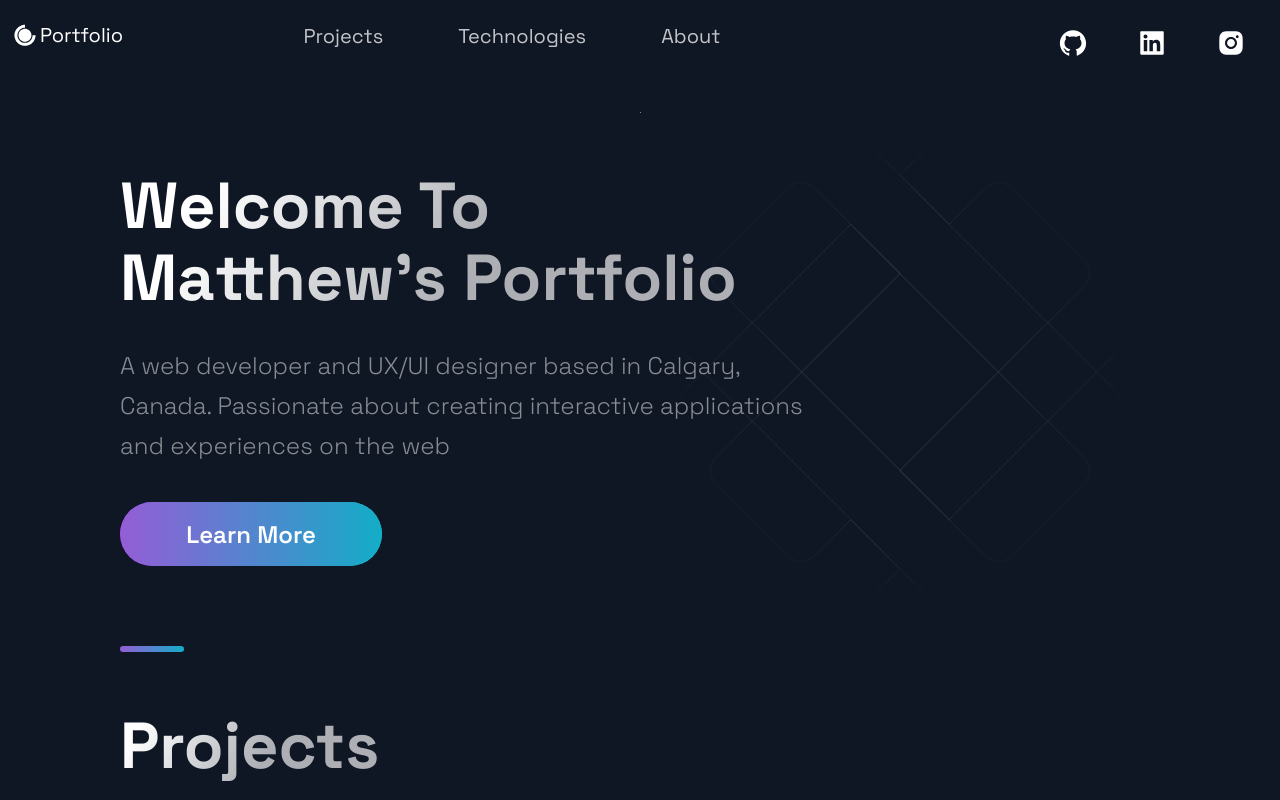
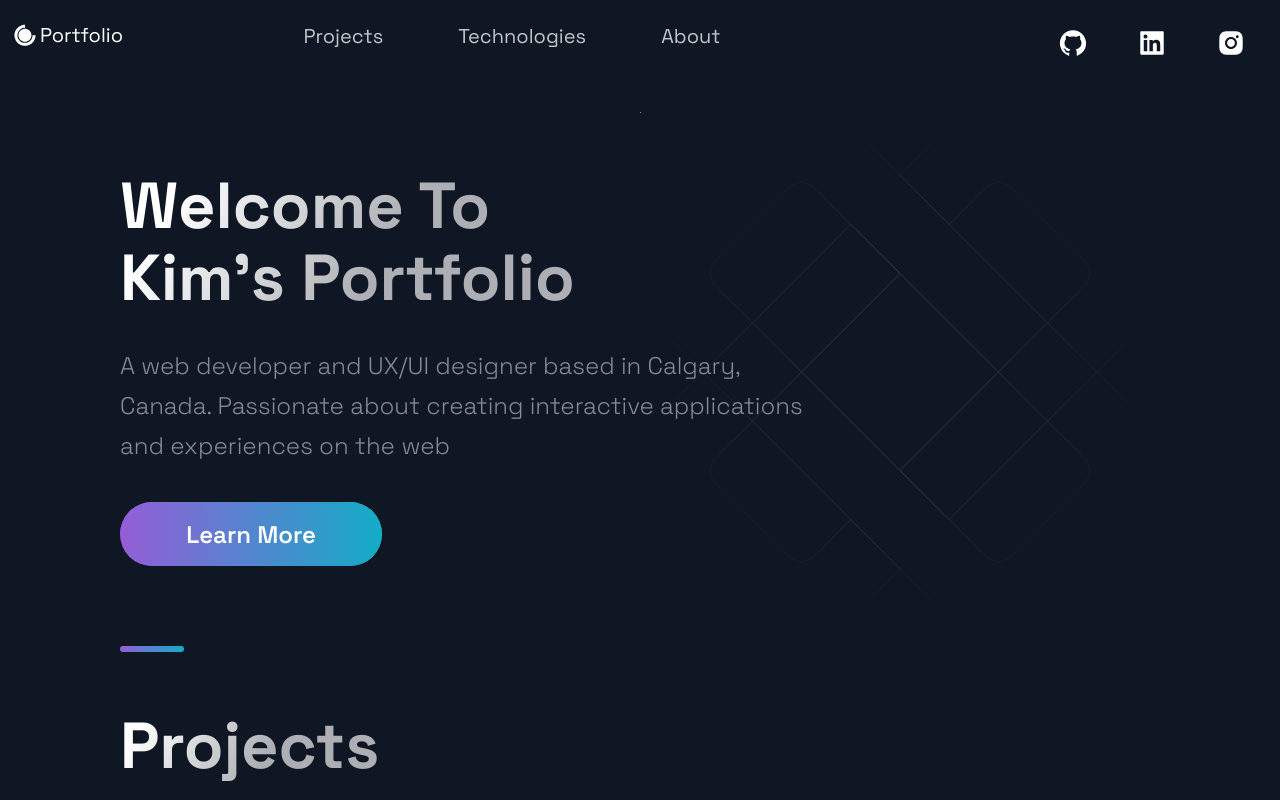
Before and after one commit to Matthew-503/Project_Porfolio, a Next.js app: page / in a window 1280 px wide. Shown: the top 800 px of the page. Built offline with nearby package versions, Linux system fonts and the light colour scheme.

Commit message:
Modify Kim header test

```diff
--- a/src/components/Header/Header.js
+++ b/src/components/Header/Header.js
@@ -11,7 +11,7 @@ const Header = (props) => (
     <LeftSection>
       <SectionTitle main center>
         Welcome To <br />
-        Matthew's Portfolio
+        Kim's Portfolio
       </SectionTitle>
       <SectionText>
         A web developer and UX/UI designer based in Calgary, Canada. Passionate about creating interactive applications and experiences on the web
```
